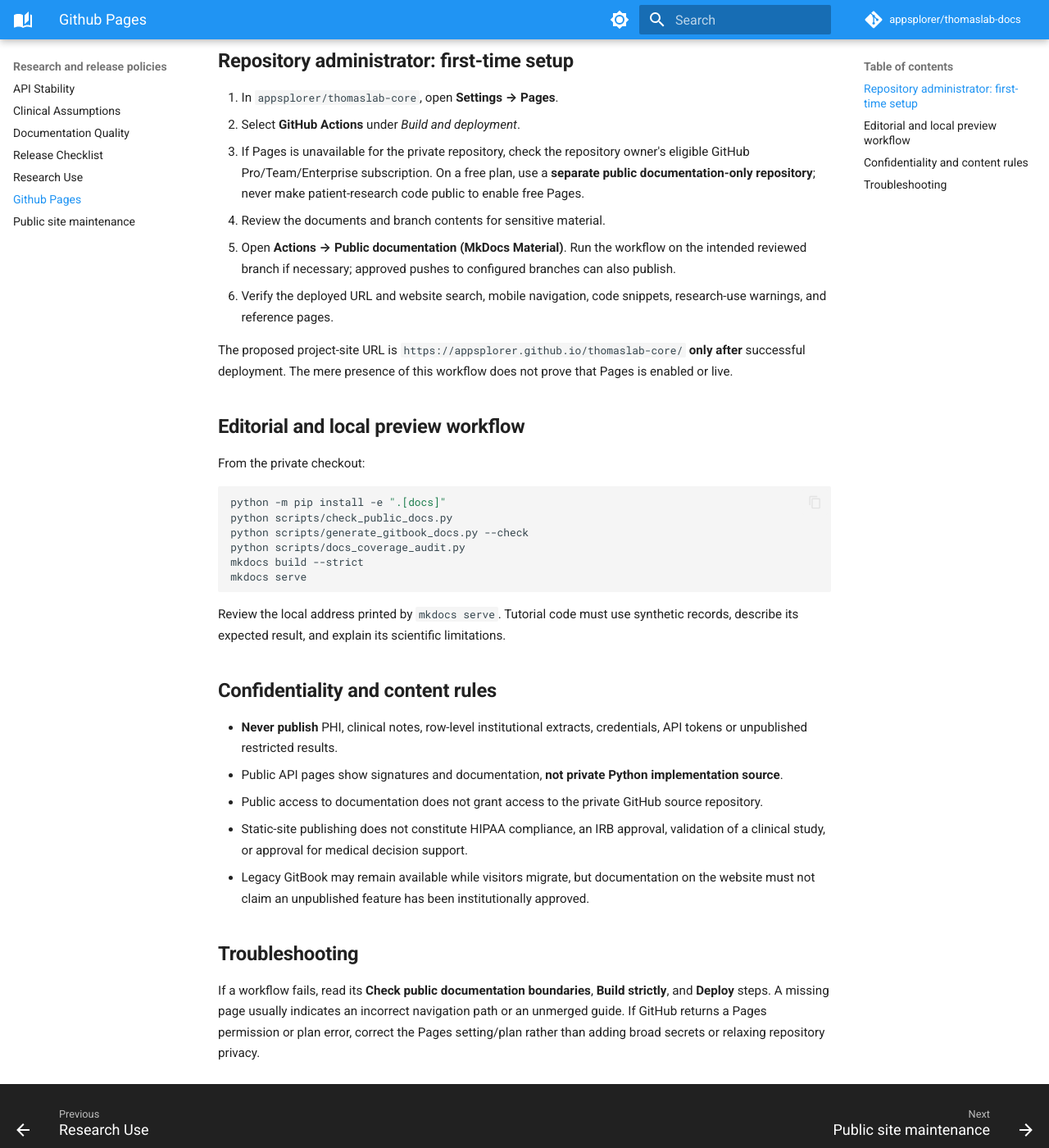
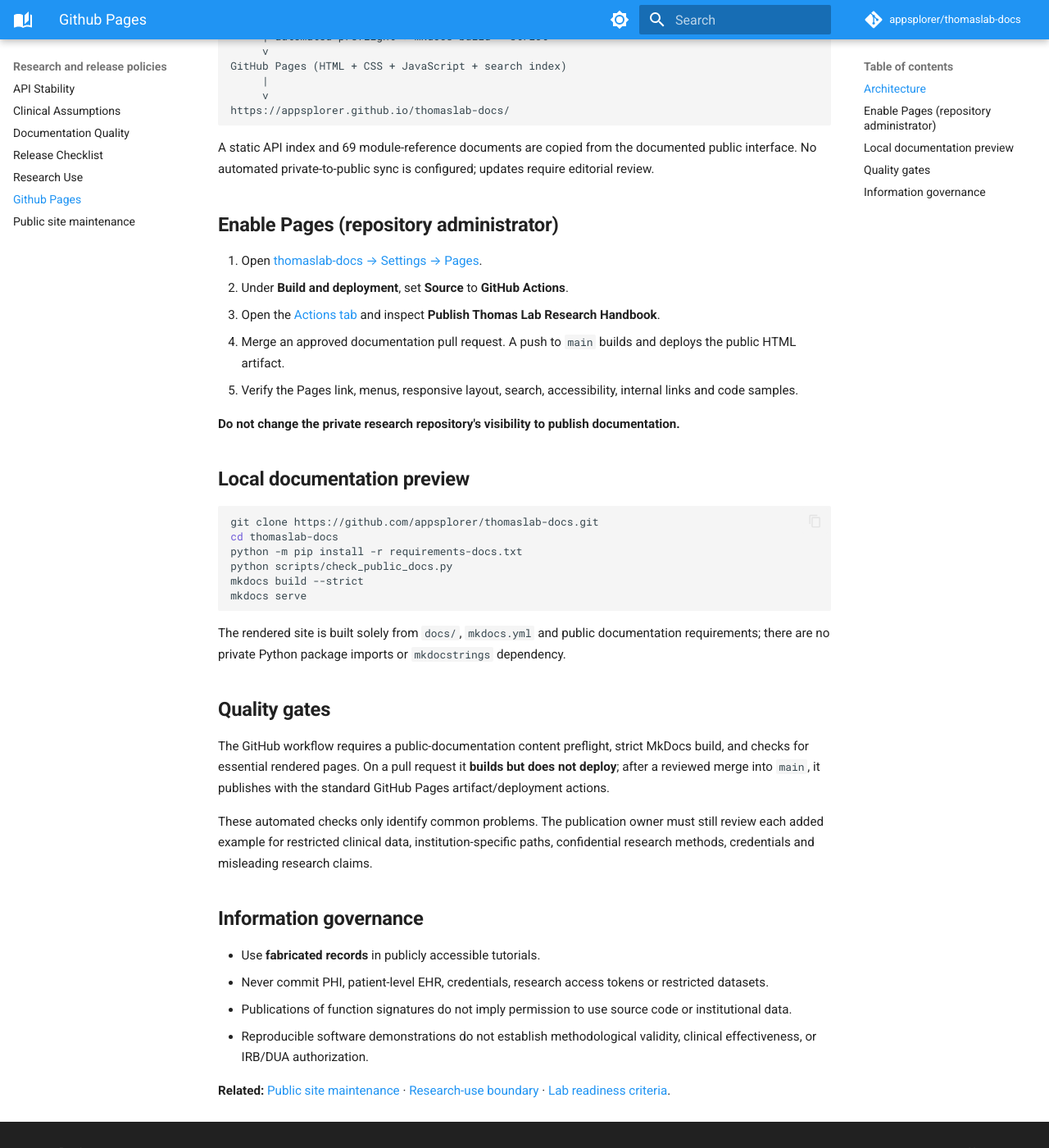
Before and after one commit to appsplorer/thomaslab-docs, an MkDocs documentation site: the page built from docs/publishing/github-pages.md, in a window 1280 px wide and 1400 px high, scrolled down 434 px. Shown: the whole window at 82% size. Built offline with MkDocs 1.6.1 and Material for MkDocs 9.7.7, drawn with Linux system fonts in a browser that asks for light colours; comment, search, counter and statistics services are not loaded; some of the changed text lies outside the part shown.

Commit message:
docs: correct standalone public Pages deployment instructions

````diff
--- a/docs/publishing/github-pages.md
+++ b/docs/publishing/github-pages.md
@@ -1,52 +1,58 @@
-# Publishing public documentation with GitHub Pages
+# Publishing the public Thomas Lab handbook
 
-The public Thomas Lab site is built with **MkDocs Material**. Documentation is built from approved Markdown in the private `thomaslab-core` repository, but only the rendered static site is published.
+The Thomas Lab research handbook is published **only** from the separate, public `appsplorer/thomaslab-docs` repository. The Python library and notebooks remain in private `appsplorer/thomaslab-core`; **public documentation does not expose or install that private repository.**
+
+## Architecture
 
 ```text
-Private repository / reviewed branch
-  docs/ + mkdocs.yml + tutorials
-     ↓ source + secret-pattern checks
-  mkdocs build --strict
-     ↓ static HTML, CSS, JS and search index only
-  GitHub Pages artifact
-     ↓ approved GitHub Actions deployment
-  Public documentation website
+Private thomaslab-core (software + notebooks)
+     | reviewed and sanitized Markdown only
+     v
+Public thomaslab-docs (static documentation source)
+     | automated preflight + mkdocs build --strict
+     v
+GitHub Pages (HTML + CSS + JavaScript + search index)
+     |
+     v
+https://appsplorer.github.io/thomaslab-docs/
 ```
 
-## Repository administrator: first-time setup
+A static API index and 69 module-reference documents are copied from the documented public interface. No automated private-to-public sync is configured; updates require editorial review.
 
-1. In `appsplorer/thomaslab-core`, open **Settings → Pages**.
-2. Select **GitHub Actions** under *Build and deployment*.
-3. If Pages is unavailable for the private repository, check the repository owner's eligible GitHub Pro/Team/Enterprise subscription. On a free plan, use a **separate public documentation-only repository**; never make patient-research code public to enable free Pages.
-4. Review the documents and branch contents for sensitive material.
-5. Open **Actions → Public documentation (MkDocs Material)**. Run the workflow on the intended reviewed branch if necessary; approved pushes to configured branches can also publish.
-6. Verify the deployed URL and website search, mobile navigation, code snippets, research-use warnings, and reference pages.
+## Enable Pages (repository administrator)
 
-The proposed project-site URL is `https://appsplorer.github.io/thomaslab-core/` **only after** successful deployment. The mere presence of this workflow does not prove that Pages is enabled or live.
+1. Open [thomaslab-docs → Settings → Pages](https://github.com/appsplorer/thomaslab-docs/settings/pages).
+2. Under **Build and deployment**, set **Source** to **GitHub Actions**.
+3. Open the [Actions tab](https://github.com/appsplorer/thomaslab-docs/actions) and inspect **Publish Thomas Lab Research Handbook**.
+4. Merge an approved documentation pull request. A push to `main` builds and deploys the public HTML artifact.
+5. Verify the Pages link, menus, responsive layout, search, accessibility, internal links and code samples.
 
-## Editorial and local preview workflow
+**Do not change the private research repository's visibility to publish documentation.**
 
-From the private checkout:
+## Local documentation preview
 
 ```bash
-python -m pip install -e ".[docs]"
+git clone https://github.com/appsplorer/thomaslab-docs.git
+cd thomaslab-docs
+python -m pip install -r requirements-docs.txt
 python scripts/check_public_docs.py
-python scripts/generate_gitbook_docs.py --check
-python scripts/docs_coverage_audit.py
 mkdocs build --strict
 mkdocs serve
 ```
 
-Review the local address printed by `mkdocs serve`. Tutorial code must use synthetic records, describe its expected result, and explain its scientific limitations.
+The rendered site is built solely from `docs/`, `mkdocs.yml` and public documentation requirements; there are no private Python package imports or `mkdocstrings` dependency.
 
-## Confidentiality and content rules
+## Quality gates
 
-- **Never publish** PHI, clinical notes, row-level institutional extracts, credentials, API tokens or unpublished restricted results.
-- Public API pages show signatures and documentation, **not private Python implementation source**.
-- Public access to documentation does not grant access to the private GitHub source repository.
-- Static-site publishing does not constitute HIPAA compliance, an IRB approval, validation of a clinical study, or approval for medical decision support.
-- Legacy GitBook may remain available while visitors migrate, but documentation on the website must not claim an unpublished feature has been institutionally approved.
+The GitHub workflow requires a public-documentation content preflight, strict MkDocs build, and checks for essential rendered pages. On a pull request it **builds but does not deploy**; after a reviewed merge into `main`, it publishes with the standard GitHub Pages artifact/deployment actions.
 
-## Troubleshooting
+These automated checks only identify common problems. The publication owner must still review each added example for restricted clinical data, institution-specific paths, confidential research methods, credentials and misleading research claims.
 
-If a workflow fails, read its **Check public documentation boundaries**, **Build strictly**, and **Deploy** steps. A missing page usually indicates an incorrect navigation path or an unmerged guide. If GitHub returns a Pages permission or plan error, correct the Pages setting/plan rather than adding broad secrets or relaxing repository privacy.
+## Information governance
+
+- Use **fabricated records** in publicly accessible tutorials.
+- Never commit PHI, patient-level EHR, credentials, research access tokens or restricted datasets.
+- Publications of function signatures do not imply permission to use source code or institutional data.
+- Reproducible software demonstrations do not establish methodological validity, clinical effectiveness, or IRB/DUA authorization.
+
+**Related:** [Public site maintenance](public-site-maintenance.md) · [Research-use boundary](../reference/research-use.md) · [Lab readiness criteria](../guides/lab-validation-release-criteria.md).
````
